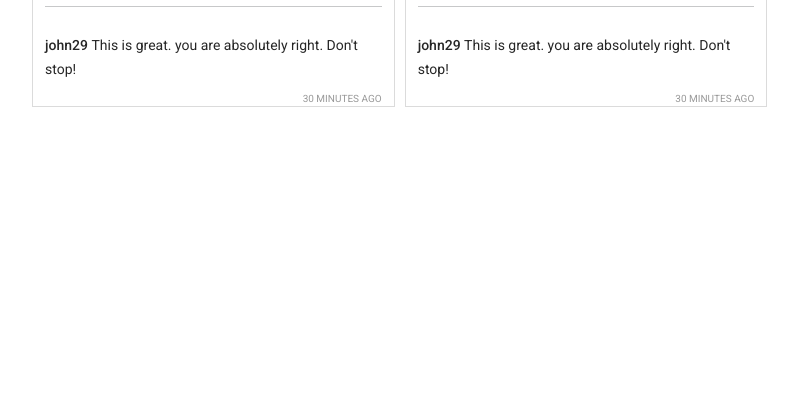
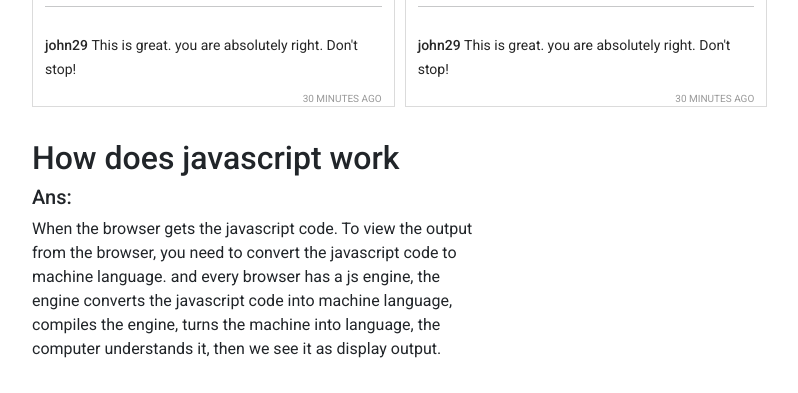
Before and after one commit to NurulHudaDev/API-Insta-Sohor, a plain HTML site: page index.html in a window 1280 px wide. Shown: the part 1425-1818 px from the top of the page, without its empty margins (54-852 px from the left). Before the commit the page ends 1548 px from the top, so only its background shows below. Drawn offline with nearby package versions, Linux system fonts and the light colour scheme.

Commit message:
insta-shohor-NurulHudaDev

```diff
--- a/css/style.css
+++ b/css/style.css
@@ -256,3 +256,6 @@ img {
     grid-template-columns: repeat(1, 1fr);
   }
 }
+#text{
+  width: 40%;
+}
--- a/index.html
+++ b/index.html
@@ -77,6 +77,22 @@
                 <h1>Reported posts</h1>
             </div>
         </main>
+        <section class="main container mx-auto p-3">
+            <div id="text">
+                <h2>How does javascript work</h2>
+                <h5>Ans:</h5>
+                <p>
+                    When the browser gets the javascript code.
+                    To view the output from the browser, you need to convert the javascript code to machine language.
+                    and every browser has a js engine, the engine converts the javascript code into machine language,
+                    compiles the engine, turns the machine into language,
+                    the computer understands it, then we see it as display output.
+                </p>
+            </div>
+            <div>
+
+            </div>
+        </section>
         <footer></footer>
 
         <!-- add javascript  file  -->
--- a/js/app.js
+++ b/js/app.js
@@ -14,7 +14,7 @@ const getReportedPosts = () => {
 const isLiked = (id) => {
     return likedPostsId?.length && !!likedPostsId.includes(id);
 };
-// love react
+
 const addToLiked = (id) => {
     likedPostsId.push(id);
     showPosts(posts);
```
